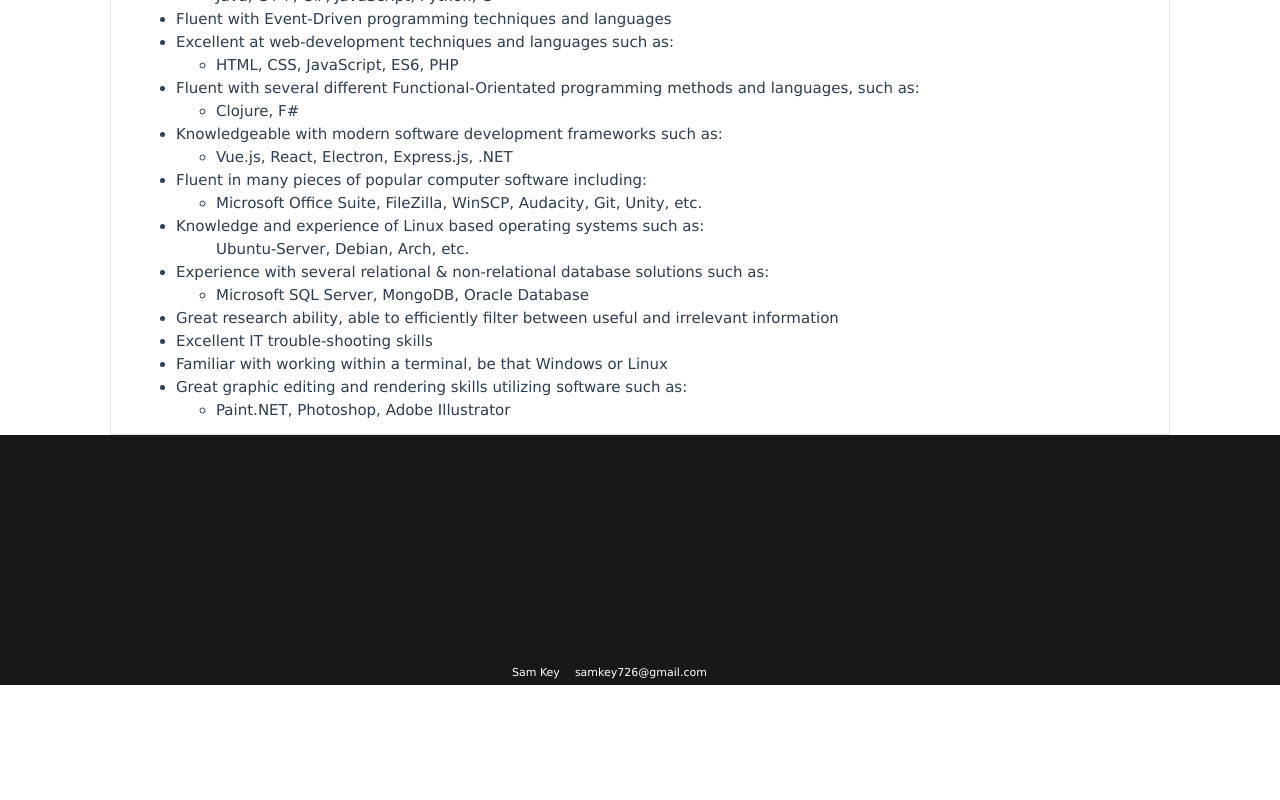
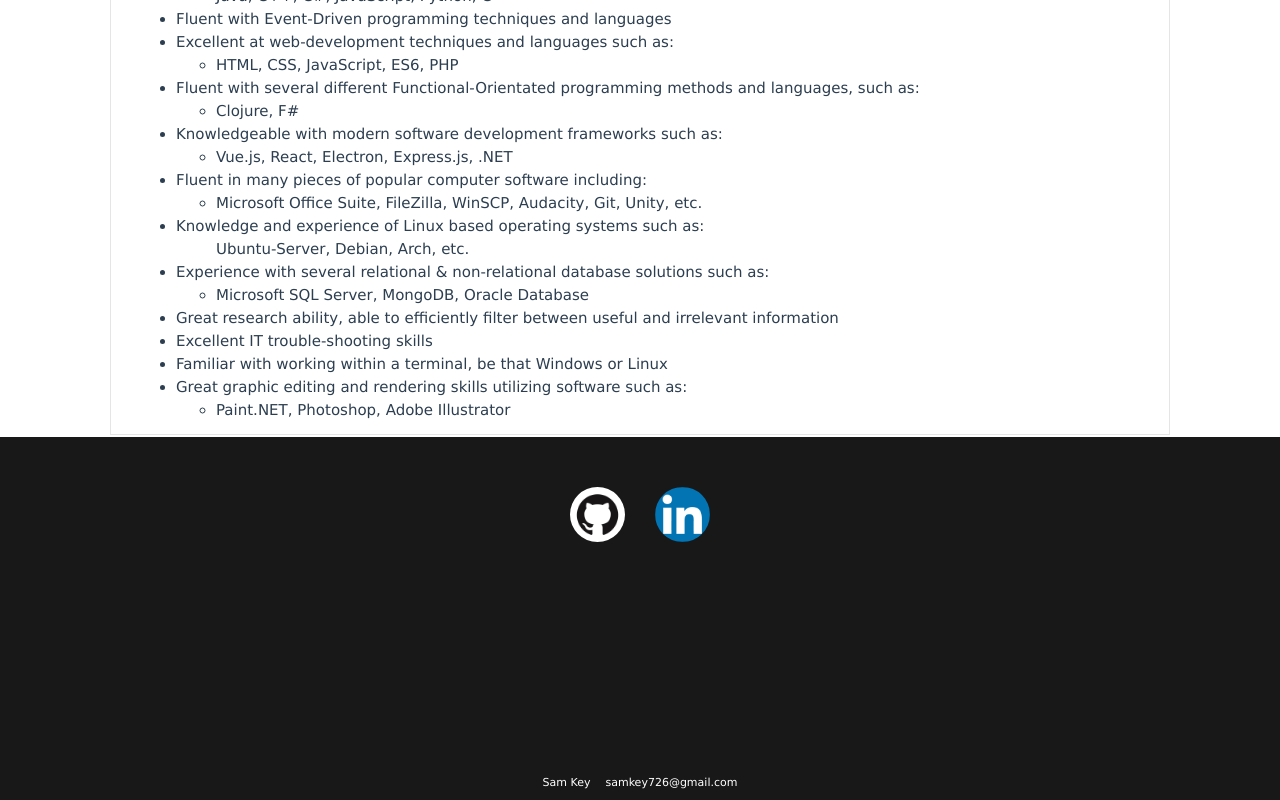
Before and after one commit to samlkey/Portfolio, a Vue app: page / in a window 1280 px wide. Shown: the part 631-1431 px from the top of the page. Before the commit the page ends 1321 px from the top, so only its background shows below. Built offline with nearby package versions, Linux system fonts and the light colour scheme.

Commit message:
footer edits

```diff
--- a/src/components/Footer.vue
+++ b/src/components/Footer.vue
@@ -1,6 +1,13 @@
 <template>
     <div class="footer">
-
+        <div class="wrapper">
+            <a target="_blank" href="https://github.com/samlkey">
+                <img class="icon" src="../images/github.png">
+            </a>
+            <a target="_blank" href="https://www.linkedin.com/in/samkey726/">
+                <img class="icon" src="../images/linkedin.png">
+            </a>
+    </div>
         <div class="bottom-tag">
             <p>Sam Key</p>
             <p>samkey726@gmail.com</p>
@@ -10,6 +17,26 @@
 </template>
 
 <style>
+.wrapper {
+    display: flex;
+    gap: 30px;
+    align-items: center;
+    justify-content: center;
+}
+
+
+.icon {
+    height: 55px;
+    width: 55px;
+    border-radius: 50%;
+    margin-top: 50px;
+}
+
+.wrapper img:hover {
+    cursor: pointer;
+}
+
+
 .bottom-tag p {
     align-self: center;
 }
@@ -19,14 +46,15 @@
     padding-top: 220px;
     display: flex;
     gap: 15px;
-    margin-left: 40%;
+    align-items: center;
+    justify-content: center;
 }
 
 
 .footer {
     background-color: #181818;
-    margin-top: 0px;
-    height: 250px;
+    margin-top: -13px;
+    height: 100%;
     color: white;
     text-align: center;
 }
--- a/src/components/Home.vue
+++ b/src/components/Home.vue
@@ -213,7 +213,8 @@
 
 
 .menu1 {
-    margin-left: 23%;
+    align-items: center;
+    justify-content: center;
     display: flex;
     gap: 15px;
     font-size: 15px;
@@ -226,13 +227,10 @@
   cursor: pointer;
 }
 
-
-
 .skills{
     margin-left: 25px;
     margin-top: 30px;
 }
-
 
 .right-of-image h1 {
     font-size: 25px;
```
Also changed, not shown: src/images/github.png (added), src/images/linkedin.png (added).
